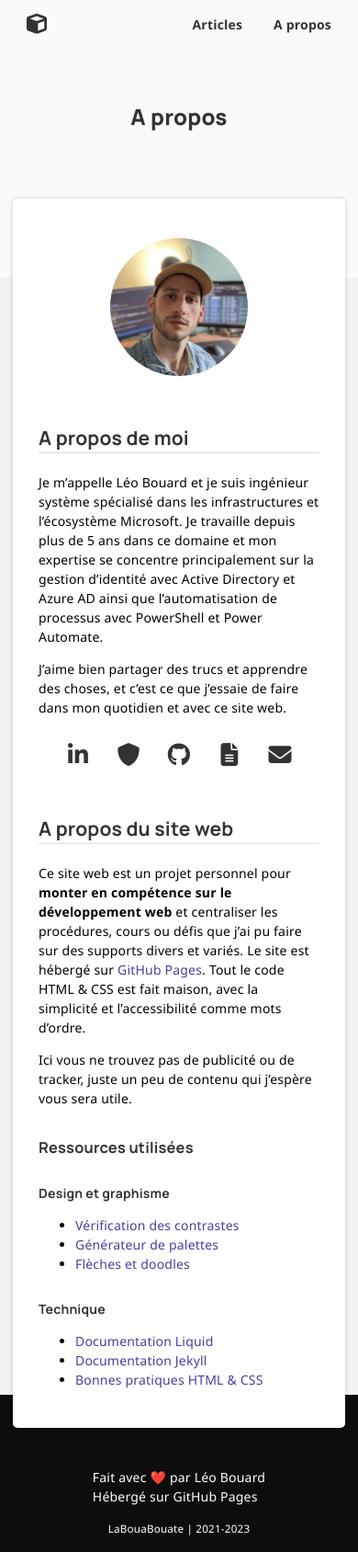
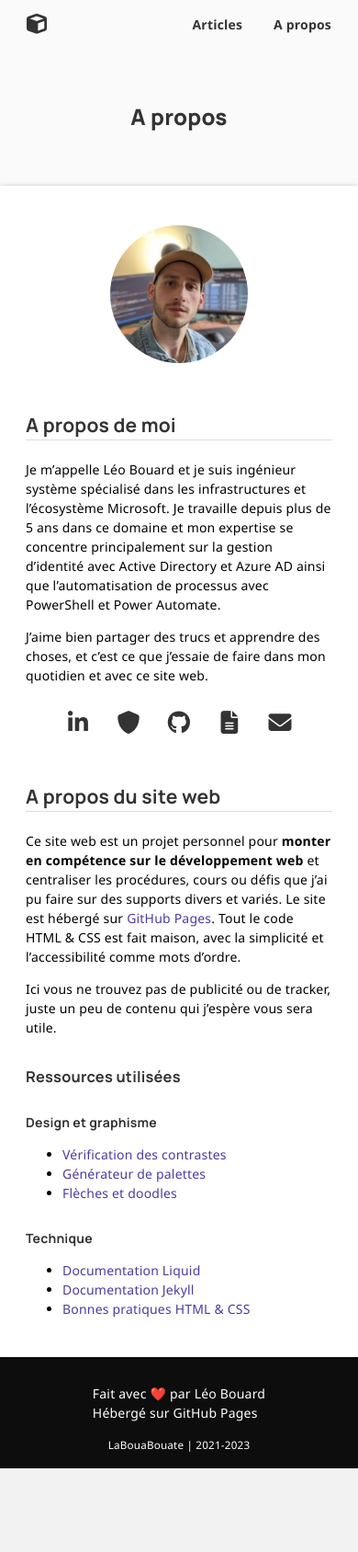
Before and after one commit to leobouard/leobouard.github.io, a Jekyll site: the page built from about.md, in a window 390 px wide. Shown: the whole page at 92% size. Built offline with Jekyll 4.4.1, drawn with Linux system fonts in a browser that asks for light colours; nearby versions of some CDN libraries; some web fonts are replaced; after the commit the page ends 1597 px from its top, so only the background shows below that.

Commit message:
Update style.scss

```diff
--- a/assets/css/style.scss
+++ b/assets/css/style.scss
@@ -276,7 +276,7 @@ footer {
 
 @media screen and (max-width: 550px) {
 
-    section {
+    main section {
         margin: 0px;
         border-radius: 0px;
     }
```
